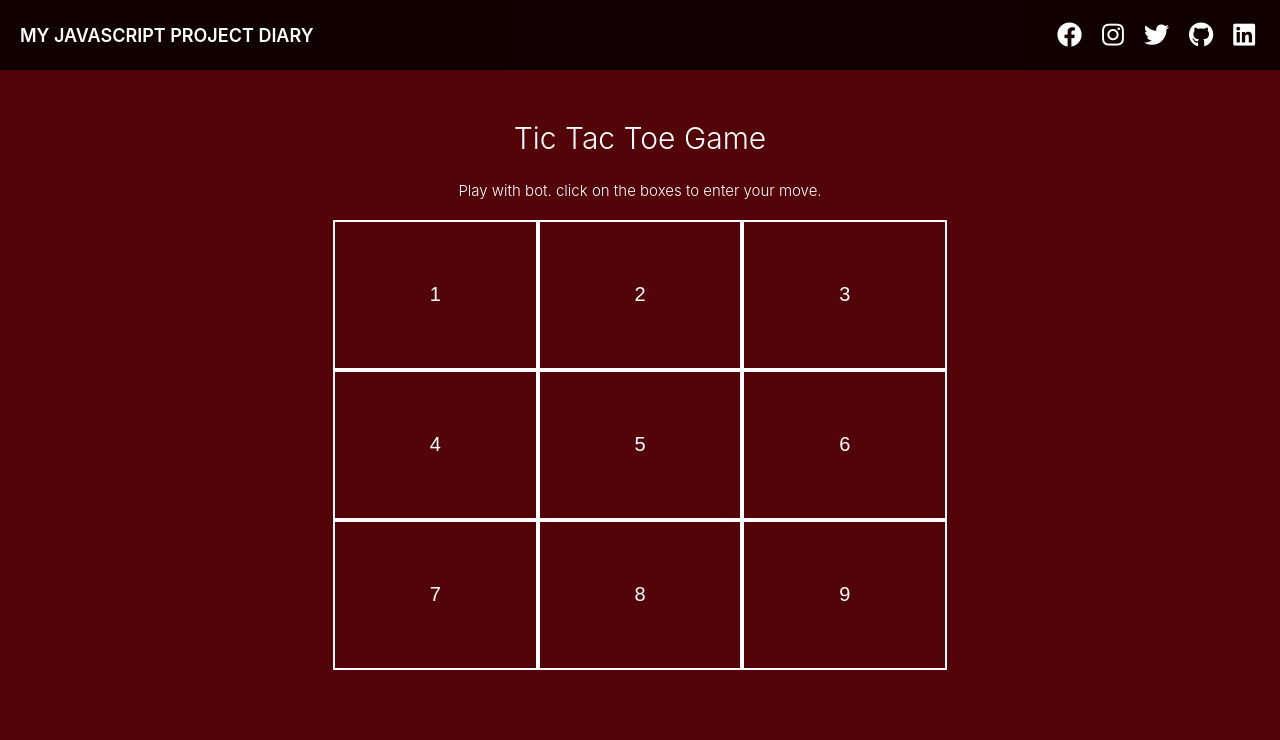
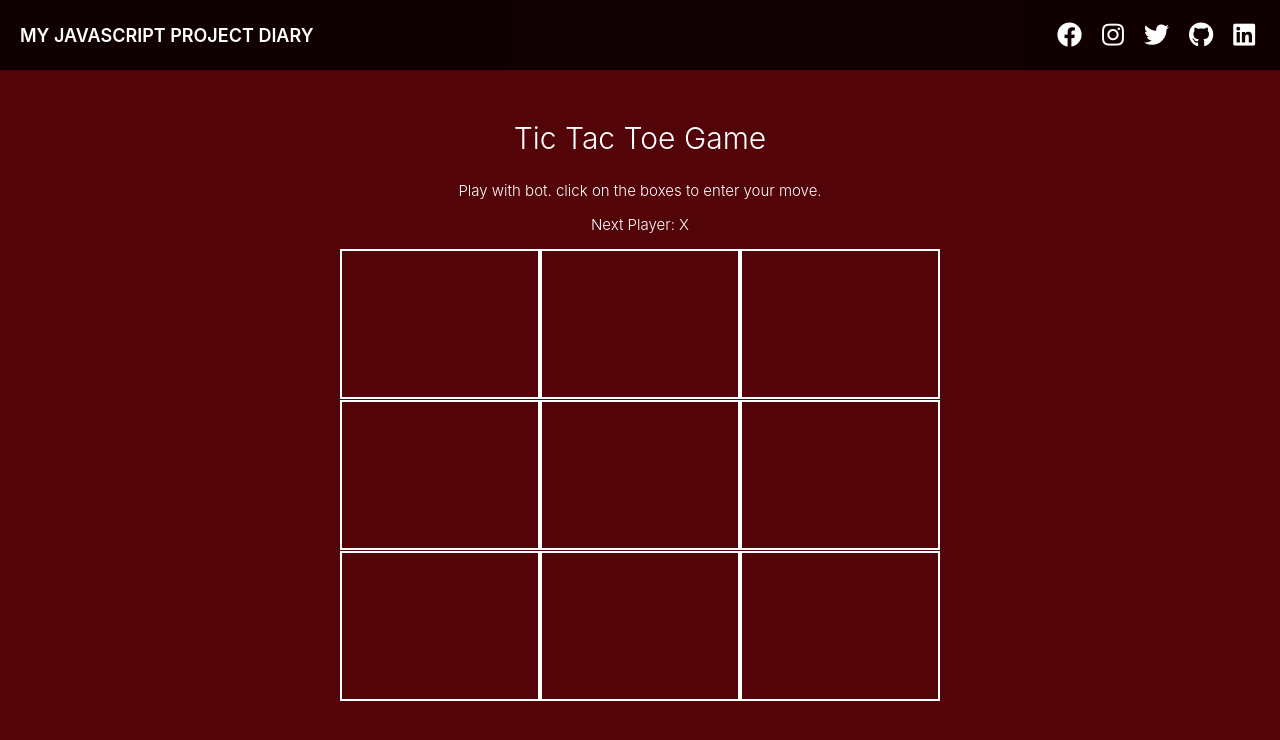
Before and after one commit to Niraj-123456/reactjs-project-diary, a React (Create React App) app: page / in a window 1280 px wide. Shown: the top 740 px of the page. Built offline with nearby package versions, Linux system fonts and the light colour scheme.

Commit message:
Add: Tic Tac Toe Game

```diff
--- a/src/components/Home.js
+++ b/src/components/Home.js
@@ -1,23 +1,23 @@
 import React, { Component } from 'react'
 import styled from 'styled-components'
-import TicTacToe from './TicTacToe'
+import TicTacToe from './tictactoe/TicTacToe'
 
 class Home extends Component {
-    state = {
-        pressed: false,
-    }
+    // state = {
+    //     pressed: false,
+    // }
 
-    onBoxSelected = () => {
-        this.setState((prevState, prevProps) => {
-            return { pressed: !prevState.pressed }
-        });
-        console.log(this.state.pressed);
-    }
+    // onBoxSelected = () => {
+    //     this.setState((prevState, prevProps) => {
+    //         return { pressed: !prevState.pressed }
+    //     });
+    //     console.log(this.state.pressed);
+    // }
 
     render() {
         return (
             <Container>
-                <TicTacToe onBoxSelected={ this.onBoxSelected } />
+                <TicTacToe />
             </Container>
         )
     }
--- a/src/components/TicTacToe.js
+++ /dev/null
@@ -1,64 +0,0 @@
-import React from 'react'
-import styled from 'styled-components'
-
-function TicTacToe(props) {
-
-    return (
-        <Container>
-            <h2>Tic Tac Toe Game</h2>
-            <p>Play with bot. click on the boxes to enter your move.</p>
-            <Content>
-                <button onClick={ props.onBoxSelected }>1</button>
-                <button>2</button>
-                <button>3</button>
-                <button>4</button>
-                <button>5</button>
-                <button>6</button>
-                <button>7</button>
-                <button>8</button>
-                <button>9</button>
-            </Content>
-        </Container>
-    )
-}
-
-export default TicTacToe
-
-
-const Container  = styled.div`
-    width: 80%;
-    margin: auto;
-    margin-top: 50px;
-
-    h2, p {
-        color: #fff;
-        text-align: center;
-        font-size: 30px;
-        font-weight: 300;
-    }
-
-    p {
-        font-size: 15px;
-    }
-`
-
-const Content = styled.div`
-    width: 60%;
-    margin: auto;
-    margin-top: 20px;
-    display: grid;
-    grid-template-columns: repeat(3, minmax(0, 1fr));
-
-    button {
-        height: 150px;
-        background-color: transparent;
-        cursor: pointer;
-        border: solid 2px #fff;
-        color: #fff;
-        font-size: 20px;
-
-        &:hover {
-            background-color: rgba(0, 0, 0, 0.5);
-        }
-    }
-`
--- /dev/null
+++ b/src/components/tictactoe/Board.js
@@ -0,0 +1,95 @@
+import React, { Component } from 'react'
+import Square from './Square'
+import styled from 'styled-components'
+
+class Board extends Component {
+    constructor(props) {
+        super(props);
+        this.state = {
+            values: Array(9).fill(null),
+            xIsNext: true,
+        }
+    }
+
+    calculateWinner(squares) {
+        const lines = [
+          [0, 1, 2],
+          [3, 4, 5],
+          [6, 7, 8],
+          [0, 3, 6],
+          [1, 4, 7],
+          [2, 5, 8],
+          [0, 4, 8],
+          [2, 4, 6],
+        ];
+
+        for (let i = 0; i < lines.length; i++) {
+          const [a, b, c] = lines[i];
+          if (squares[a] && squares[a] === squares[b] && squares[a] === squares[c]) {
+            return squares[a];
+          }
+        }
+        return null;
+      }
+
+    handleClick = (i) => {
+        const values = this.state.values.slice();
+        if(this.calculateWinner(values) || values[i]) {
+            return;
+        }
+
+        values[i] = this.state.xIsNext ? 'X' : 'O';
+        this.setState({
+            values: values,
+            xIsNext: !this.state.xIsNext
+        });
+    }
+
+
+    render() {
+        const winner = this.calculateWinner(this.state.values);
+        let status;
+        if(winner) {
+            status = 'winner is: ' + winner;
+        } else {
+            status = 'Next Player: ' + (this.state.xIsNext ? 'X' : 'O')
+        }
+
+        const squares = this.state.values.map((value, i) => {
+            return (
+                <Square key={i} value={value} onClick={() => this.handleClick(i)} />
+            )
+        });
+
+        // const status = 'Next Player: ' + (this.state.xIsNext ? 'X' : 'O')
+        return (
+            <Container>
+                <Turn>{status}</Turn>
+                <Content>
+                    {
+                        squares
+                    }
+                </Content>
+            </Container>
+        )
+    }
+}
+
+export default Board
+
+const Container = styled.div`
+    width: 100%;
+`
+
+const Content = styled.div`
+    display: grid;
+    grid-template-columns: repeat(3, minmax(0, 1fr));
+    gap: 0;
+    height: 400px;
+    width: 600px;
+    margin: auto;
+`
+
+const Turn = styled.p`
+
+`
--- /dev/null
+++ b/src/components/tictactoe/Square.js
@@ -0,0 +1,32 @@
+import React from 'react'
+import styled from 'styled-components'
+
+function Square(props) {
+
+        return (
+            <Content>
+                <button onClick={ props.onClick }>{ props.value }</button>
+            </Content>
+        )
+}
+
+export default Square
+
+const Content = styled.div`
+    width: 100%;
+    margin: auto;
+
+    button {
+        height: 150px;
+        width: 200px;
+        background-color: transparent;
+        cursor: pointer;
+        border: solid 2px #fff;
+        color: #fff;
+        font-size: 20px;
+
+        &:hover {
+            background-color: rgba(0, 0, 0, 0.5);
+        }
+    }
+`
--- /dev/null
+++ b/src/components/tictactoe/TicTacToe.js
@@ -0,0 +1,32 @@
+import React from 'react'
+import styled from 'styled-components'
+import Board from './Board'
+
+function TicTacToe() {
+    return (
+        <Container>
+            <h2>Tic Tac Toe Game</h2>
+            <p>Play with bot. click on the boxes to enter your move.</p>
+            <Board />
+        </Container>
+    )
+}
+
+export default TicTacToe
+
+
+const Container  = styled.div`
+    width: 100%;
+    margin-top: 50px;
+
+    h2, p {
+        color: #fff;
+        text-align: center;
+        font-size: 30px;
+        font-weight: 300;
+    }
+
+    p {
+        font-size: 15px;
+    }
+`
```
Also changed, not shown: src/utils/Utils.js (added, +19 -0 lines).
